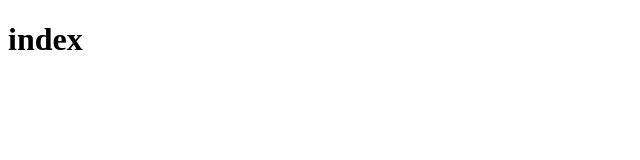
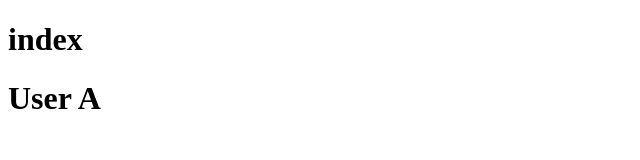
Before and after one commit to TrungkevinIT/demo_github, a plain HTML site: page index.html in a window 1280 px wide. Shown: the whole page, without its empty margins (0-640 px from the left). Drawn offline with Linux system fonts and the light colour scheme.

Commit message:
Update index.html

```diff
--- a/index.html
+++ b/index.html
@@ -7,5 +7,6 @@
 </head>
 <body>
     <h1>index</h1>
+    <h1>User A</h1>
 </body>
 </html>
```
